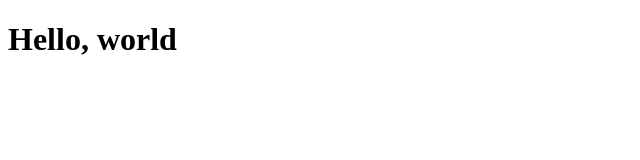
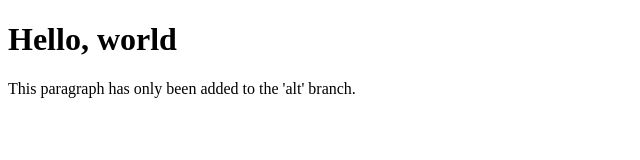
Before and after one commit to omartufayl/Scribbles, a plain HTML site: page index.html in a window 1280 px wide. Shown: the whole page, without its empty margins (0-640 px from the left). Drawn offline with Linux system fonts and the light colour scheme.

Commit message:
Made a change on the alt branch to index.html

```diff
--- a/index.html
+++ b/index.html
@@ -3,5 +3,6 @@
 <head></head>
 <body>
     <h1>Hello, world</h1>
+    <p>This paragraph has only been added to the 'alt' branch.</p>
 </body>
 </html>
```
